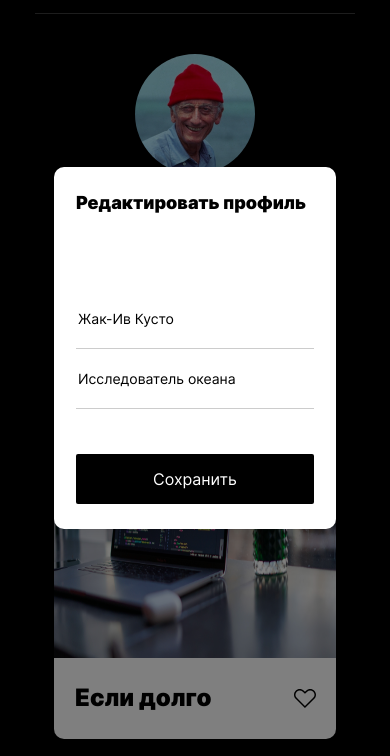
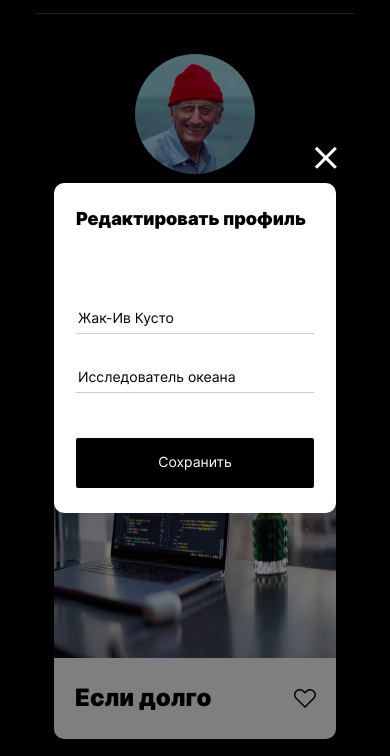
Before and after one commit to TheCrazyMakc/mesto, a plain HTML site: page index.html in a window 390 px wide. Both pictures are taken after a click on the button 294 px from the left and 286 px from the top of the page. Shown: the part 74-830 px from the top of the page. Drawn offline with Linux system fonts and the light colour scheme.

Commit message:
changed errors

```diff
--- a/blocks/popup/__container/popup__container.css
+++ b/blocks/popup/__container/popup__container.css
@@ -7,6 +7,7 @@
     border-radius: 10px;
     color: black;
     box-shadow: 0px 0px 25px rgba(0, 0, 0, 0.15);
+    position: relative;
    /* position: absolute;
     top: 50%;
     left: 50%;
--- a/blocks/popup/__exit-button/popup__exit-button.css
+++ b/blocks/popup/__exit-button/popup__exit-button.css
@@ -6,8 +6,8 @@
     border: none;
     background-position: 50% 50%;
     position: absolute;
-    top: 25px;
-    right: 36px;
+    top: -39px;
+    right: -36px;
 }
 
 .popup__exit-button:hover {
@@ -19,8 +19,8 @@
     .popup__exit-button {
       width: 30px;
       height: 30px;
-      top: 25px;
-      right: 36px;
+      top: -40px;
+      right: -5px;
       background-color: transparent;
       background-size: 40px 40px;
     }
--- a/blocks/popup/__field/popup__field.css
+++ b/blocks/popup/__field/popup__field.css
@@ -1,5 +1,6 @@
 .popup__field {
-    height: 57px;
+    min-height: 27px;
+    margin-top: 30px;
     border: none;
     border-bottom: 1px solid rgba(0, 0, 0, 0.2);
     background-color: transparent;
@@ -14,3 +15,9 @@
 .popup__field:focus {
     outline-color: #bcbcc4;
 }
+
+@media screen and (max-width: 767px) {
+  .popup__field {
+    padding-top: 0;
+  }
+}
--- a/blocks/popup/__form/popup__form.css
+++ b/blocks/popup/__form/popup__form.css
@@ -7,6 +7,6 @@
 
 @media screen and (max-width: 767px) {
   .popup__form {
-    margin: 75px 22px 0;
+    margin: 45px 22px 0;
   }
 }
--- a/blocks/popup/__save-button/popup__save-button.css
+++ b/blocks/popup/__save-button/popup__save-button.css
@@ -6,6 +6,10 @@
     margin: 48px auto auto;
     border: none;
     border-radius: 2px;
+    font-family: 'Inter', 'Arial', sans-serif;
+    font-size: 14px;
+    line-height: 1.2;
+    font-weight: normal;
 }
 
 .popup__save-button:hover {
--- a/scripts/index.js
+++ b/scripts/index.js
@@ -7,18 +7,26 @@ const popupFieldDescription = popup.querySelector('.popup__field_description');
 const profileName = document.querySelector('.profile__name');
 const profileDescription = document.querySelector('.profile__description');
 
-const popupToggle = function() {
+/*const popupToggle = function() {
   popup.classList.toggle('popup_opened');
+}*/
+
+const openPopup = function() {
+  popup.classList.add('popup_opened');
 }
 
-profileEditButton.addEventListener('click', popupToggle);
-popupExitButton.addEventListener('click', popupToggle);
+const openClose = function() {
+  popup.classList.remove('popup_opened');
+}
+
+profileEditButton.addEventListener('click', openPopup);
+popupExitButton.addEventListener('click', openClose);
 
 function formSubmitHandler (evt) {
   evt.preventDefault();
   profileName.textContent = popupFieldName.value;
   profileDescription.textContent = popupFieldDescription.value;
-  popupToggle();
+  openClose();
 }
 
 formElement.addEventListener('submit', formSubmitHandler);
```
Also changed, not shown: 1 other file.
